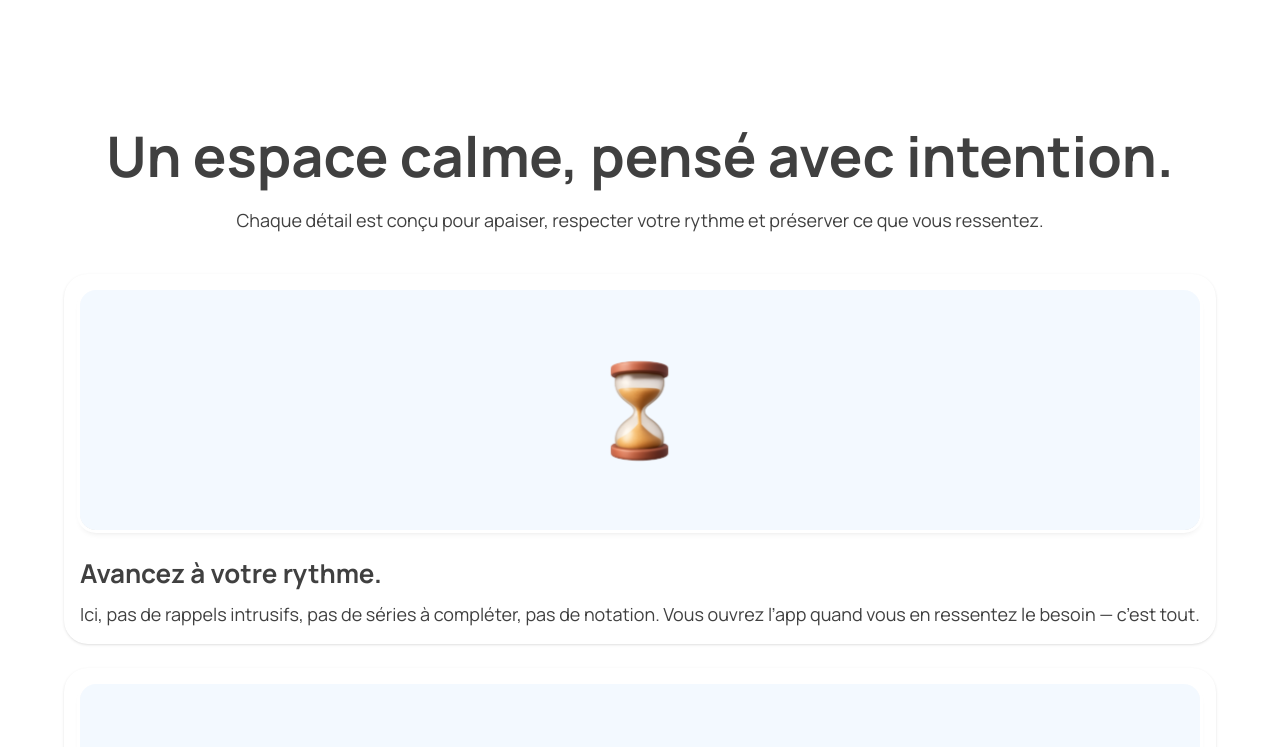
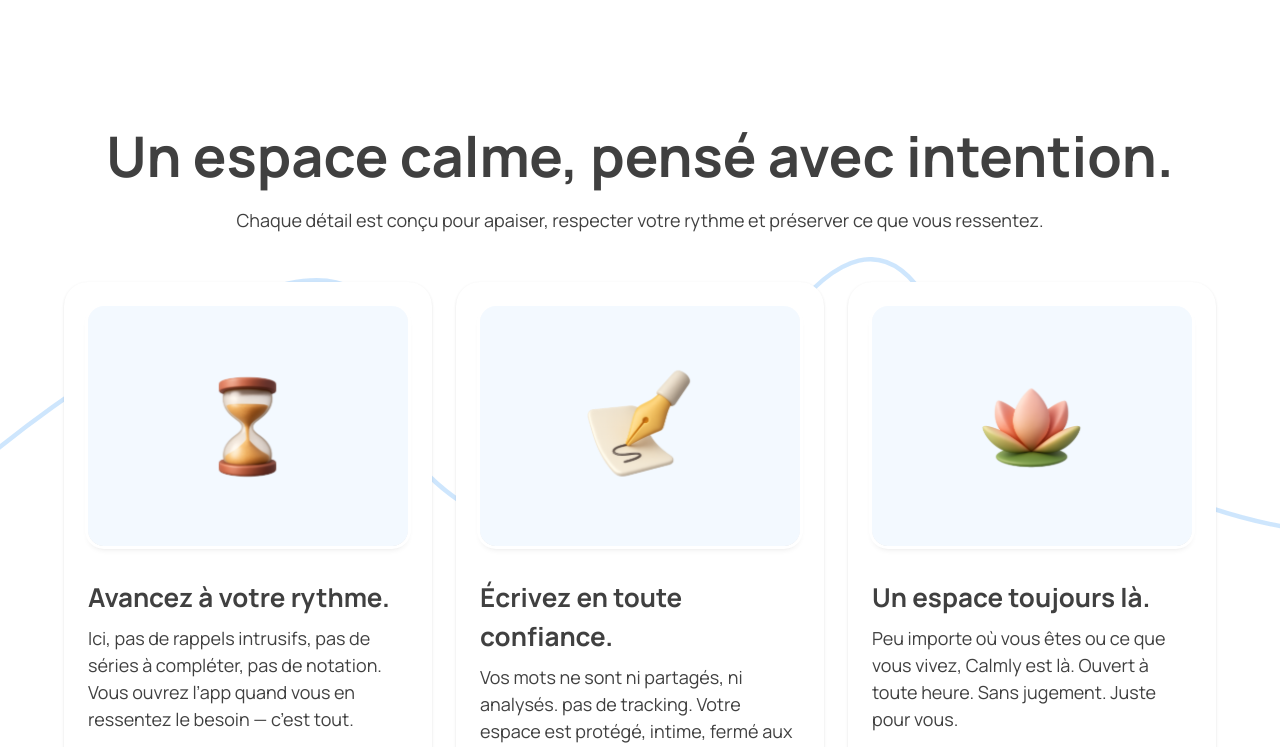
Before and after one commit to Onderito/calmly-app, a Next.js app: page / in a window 1280 px wide. Shown: the part 1780-2527 px from the top of the page. Built offline with nearby package versions, Linux system fonts and the light colour scheme.

Commit message:
why calmly responsive done

```diff
--- a/src/app/globals.css
+++ b/src/app/globals.css
@@ -93,4 +93,5 @@ body {
   background: var(--background);
   color: var(--foreground);
   font-family: Arial, Helvetica, sans-serif;
+  overflow-x: hidden;
 }
--- a/src/app/landing/why-calmly.tsx
+++ b/src/app/landing/why-calmly.tsx
@@ -24,7 +24,7 @@ const cards = [
 
 export default function WhyCalmly() {
   return (
-    <section>
+    <section className="relative">
       <h2 className="text-center text-[#404040] text-[28px] md:text-[56px] font-manrope-bold leading-tight">
         Un espace calme, pensé avec intention.
       </h2>
@@ -33,12 +33,23 @@ export default function WhyCalmly() {
         préserver ce que vous ressentez.
       </p>
 
+      {/* Vector qui déborde de toute la largeur de l'écran */}
+      <Image
+        className="hidden xl:block xl:absolute xl:left-1/2 xl:-translate-x-1/2 xl:top-34 xl:-z-10 xl:w-screen xl:max-w-none"
+        src={"/second-vector.svg"}
+        alt="line"
+        width={400}
+        height={100}
+      />
+
       {/* Cards container */}
-
-      <div className="flex flex-col gap-6 mt-10">
+      <div className="flex flex-col xl:flex-row xl:justify-center xl:items-stretch gap-6 mt-10 xl:mt-12 relative xl:z-10">
         {cards.map((card, index) => (
-          <div key={index} className="shadow-sm p-4 rounded-3xl ">
-            <div className="flex justify-center bg-[#86C0FA]/10 h-40 md:h-60 rounded-2xl ring-3 ring-white shadow-md">
+          <div
+            key={index}
+            className="shadow-sm p-4 xl:p-6 rounded-3xl xl:w-[520px] bg-white"
+          >
+            <div className="flex justify-center bg-[#86C0FA]/10 h-40 md:h-60 rounded-2xl ring-3 ring-white shadow-md relative">
               <Image
                 className="md:w-[120px]"
                 src={card.img}
@@ -47,10 +58,10 @@ export default function WhyCalmly() {
                 height={100}
               />
             </div>
-            <h3 className="font-manrope-bold  mt-6 text-[20px] md:text-[26px] text-[#404040] ">
+            <h3 className="font-manrope-bold mt-6 xl:mt-8 text-[20px] md:text-[26px] text-[#404040]">
               {card.title}
             </h3>
-            <p className="font-manrope-regular mt-2 font-man text-[#404040] text-[14px] md:text-[18px]">
+            <p className="font-manrope-regular mt-2 font-man text-[#404040] text-[14px] md:text-[18px] xl:text-[]">
               {card.description}
             </p>
           </div>
```
Also changed, not shown: public/second-vector.svg (added).
